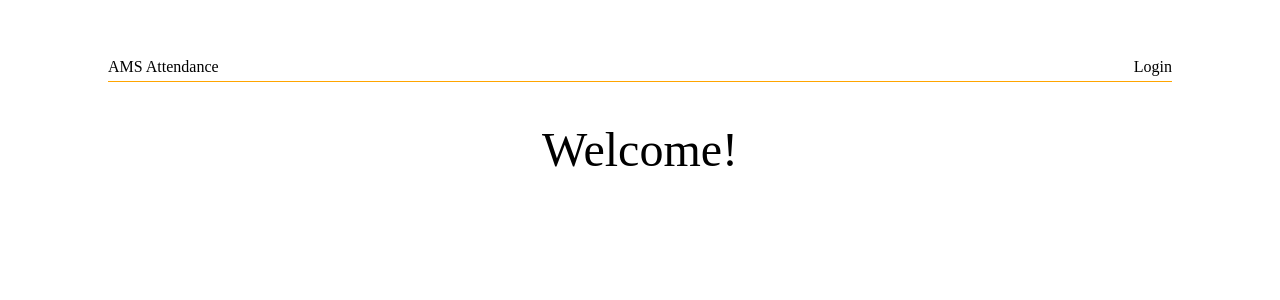
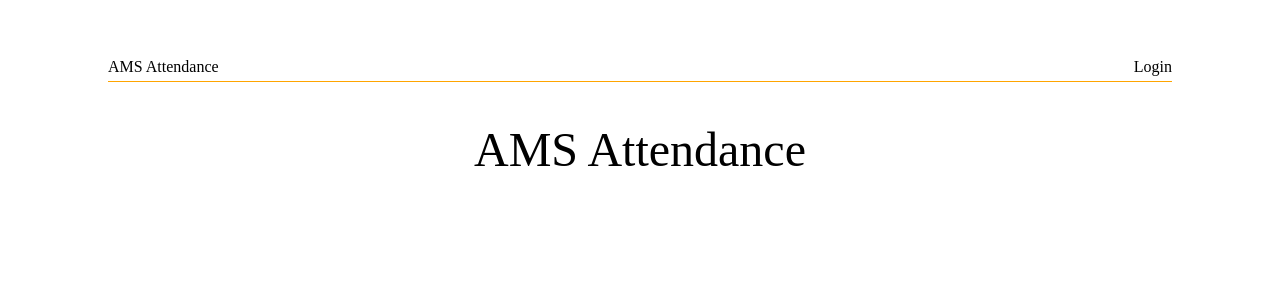
Before and after one commit to JackPadalino/TeacherAttendanceApp, a React app: page / in a window 1280 px wide. Shown: the top 300 px of the page. Built offline with nearby package versions, Linux system fonts and the light colour scheme; no server answers; the HTML template or start-up script is replaced by a standard one.

Commit message:
updated home screen title

```diff
--- a/src/components/Home/Home.js
+++ b/src/components/Home/Home.js
@@ -23,7 +23,7 @@ const Home = () => {
               fontFamily:'Montserrat'
             }}
           >
-            Welcome!
+            AMS Attendance
           </Typography>
         </Box>
       </Container>
```
